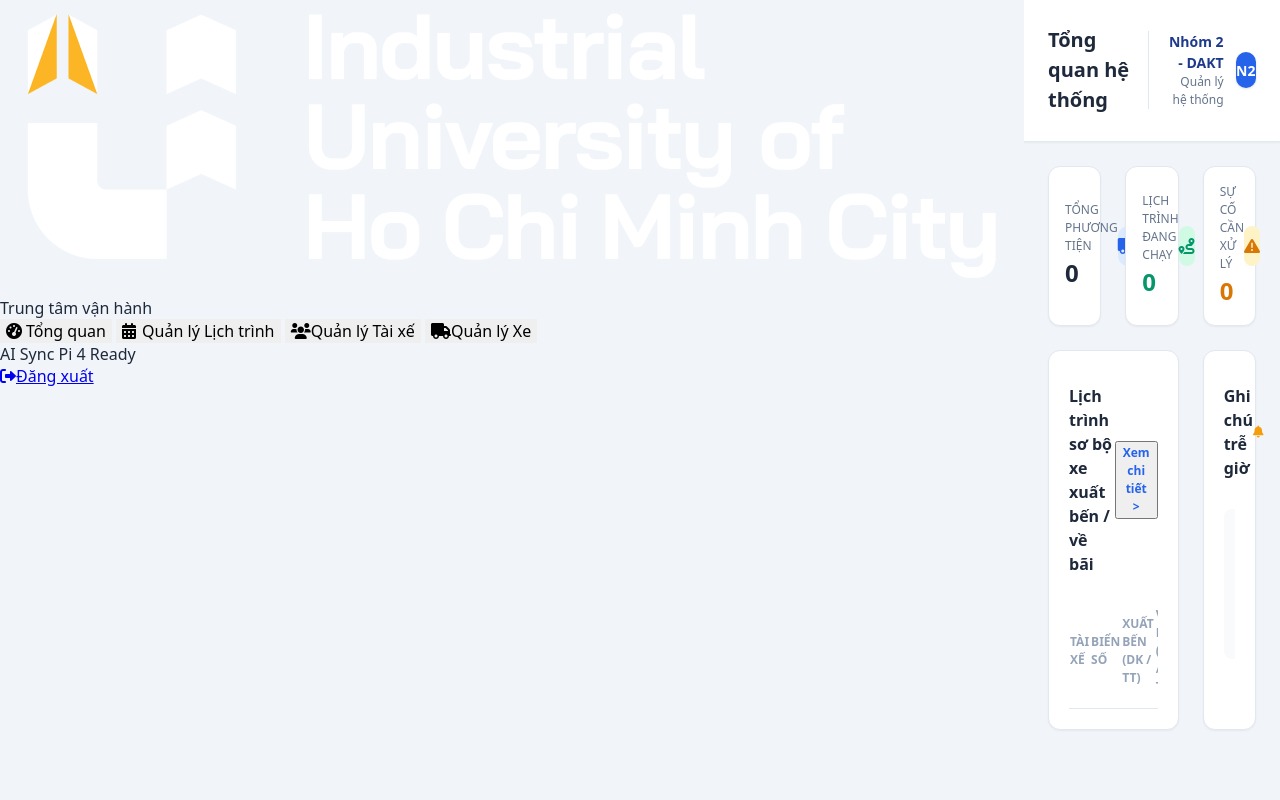
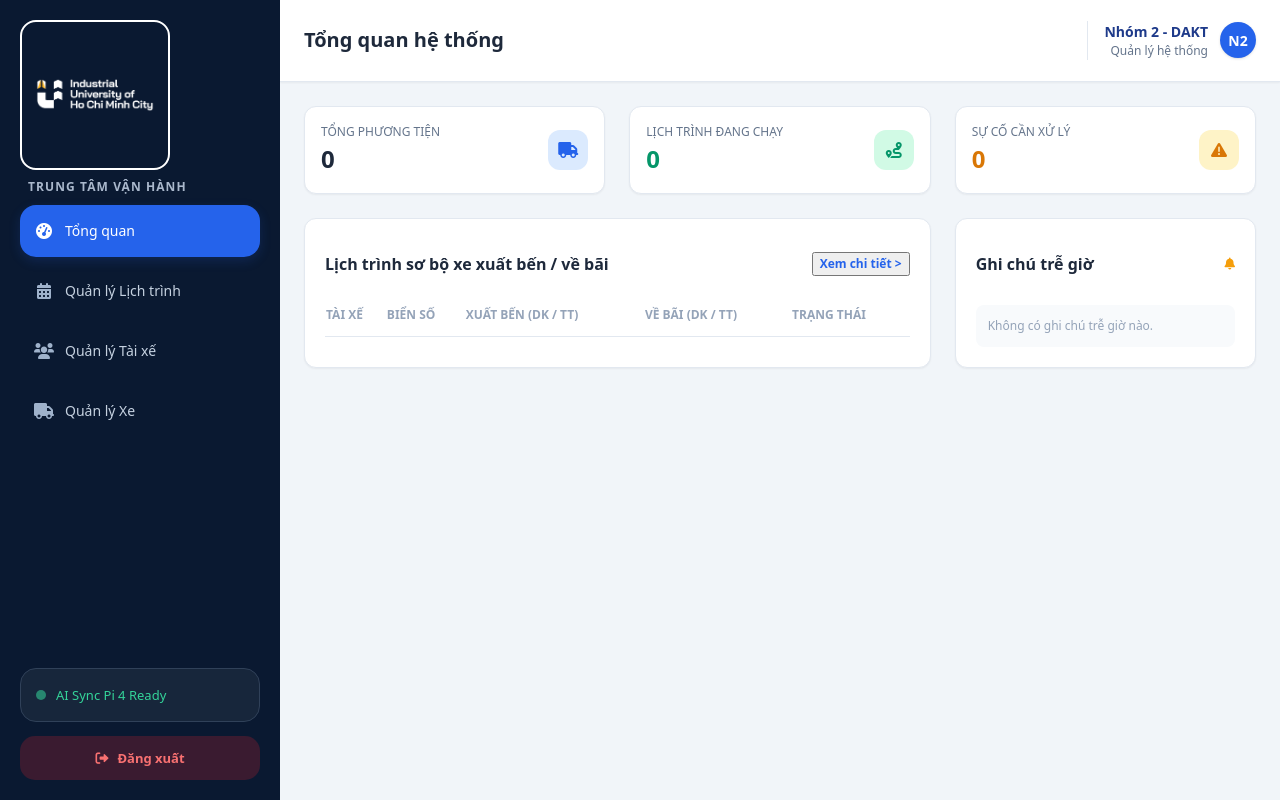
Before and after one commit to Huyle2005/hi, a Flask app: page / in a window 1280 px wide. Run offline with Flask 3, Linux system fonts and the light colour scheme; a user stored in the database is signed in; data that the repository does not hold is empty; some libraries are stand-ins or nearby versions.

Commit message:
Polish sidebar navigation, logo, status card and logout styling

```diff
--- a/static/css/style.css
+++ b/static/css/style.css
@@ -182,3 +182,22 @@
 @keyframes pulse{50%{opacity:.5}}@media(max-width:768px){.local-grid-cols-3,.local-grid-cols-4,.local-grid-cols-5{grid-template-columns:repeat(1,minmax(0,1fr))}.local-w-64{width:13rem}.local-h-screen{height:auto;min-height:100vh}}
 
 .local-text-emerald-800{color:#065f46}
+
+/* Thanh bên IUH Smart Parking */
+.app-sidebar{box-sizing:border-box;width:280px;min-width:280px;height:100vh;display:flex;flex-direction:column;justify-content:space-between;flex-shrink:0;padding:20px;background:#0a1931;color:#fff;overflow-y:auto}
+.sidebar-logo{display:block;width:150px;height:150px;object-fit:contain;flex-shrink:0;border:2px solid #fff;border-radius:16px;padding:12px;margin:0 0 8px 0}
+.sidebar-title{margin:0 0 10px;padding:0 8px;color:#aab8cc;font-size:12px;font-weight:600;letter-spacing:.09em;text-transform:uppercase}
+.sidebar-nav{display:flex;flex-direction:column;gap:8px;font-size:14px;font-weight:500}
+.sidebar-nav-link{appearance:none;-webkit-appearance:none;display:flex;align-items:center;gap:12px;width:100%;min-height:52px;padding:12px 14px;margin:0;border:1px solid transparent;border-radius:16px;background:transparent;color:#c5d1e0;text-align:left;font-size:14px;font-weight:500;line-height:1.4;box-shadow:none;outline:none;transition:background .18s ease,color .18s ease}
+.sidebar-nav-link i{display:inline-flex;align-items:center;justify-content:center;width:18px;min-width:18px;font-size:16px;color:#9fb2cb}
+.sidebar-nav-link:hover{background:#172943;color:#fff}
+.sidebar-nav-link:hover i{color:#fff}
+.sidebar-nav-link.is-active,.sidebar-nav-link.is-active:hover{background:#2563eb;color:#fff;border-color:transparent;box-shadow:0 4px 12px rgb(37 99 235 / .18)}
+.sidebar-nav-link.is-active i{color:#fff}
+.sidebar-footer{display:flex;flex-direction:column;gap:14px;margin-top:28px}
+.sidebar-status-card{padding:17px 15px;border:1px solid #304159;border-radius:16px;background:#17263b;color:#34d399;font-size:13px}
+.sidebar-status{display:flex;align-items:center;gap:10px;font-weight:500}
+.sidebar-status-dot{width:10px;height:10px;flex:0 0 10px;border-radius:50%;background:#34d399;animation:pulse 2s infinite}
+.sidebar-logout{display:flex;align-items:center;justify-content:center;gap:9px;width:100%;min-height:44px;padding:11px 14px;border:1px solid transparent;border-radius:15px;background:#3a1b30;color:#f87171;text-decoration:none;font-size:13px;font-weight:700;transition:background .18s ease,color .18s ease}
+.sidebar-logout:hover{background:#dc2626;color:#fff}
+@media(max-width:700px){.app-sidebar{width:100%;min-width:0;height:auto;min-height:100vh;padding:18px}.sidebar-logo{width:120px;height:120px}.sidebar-nav-link{min-height:48px}.sidebar-footer{margin-top:24px}}
```
